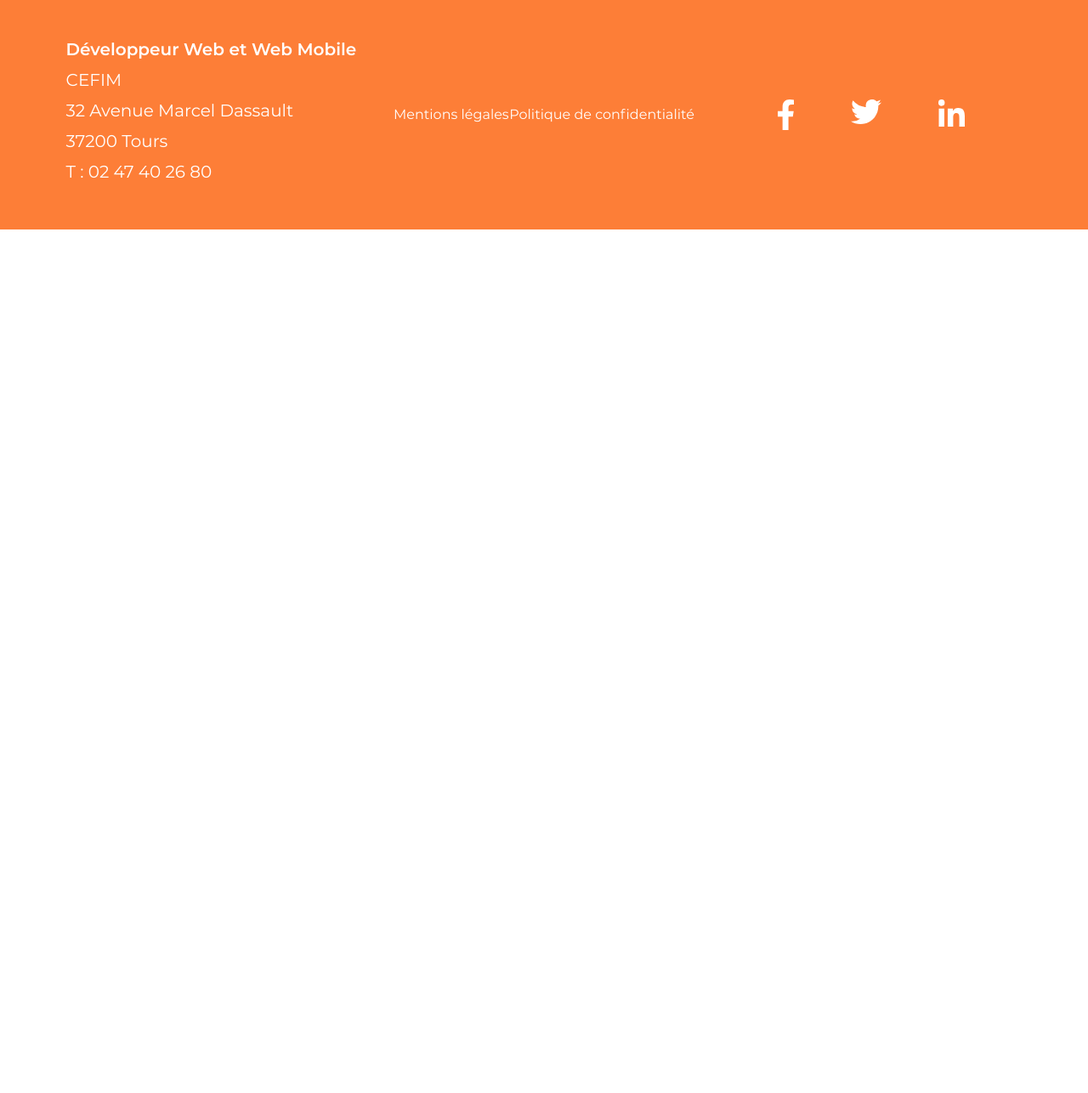
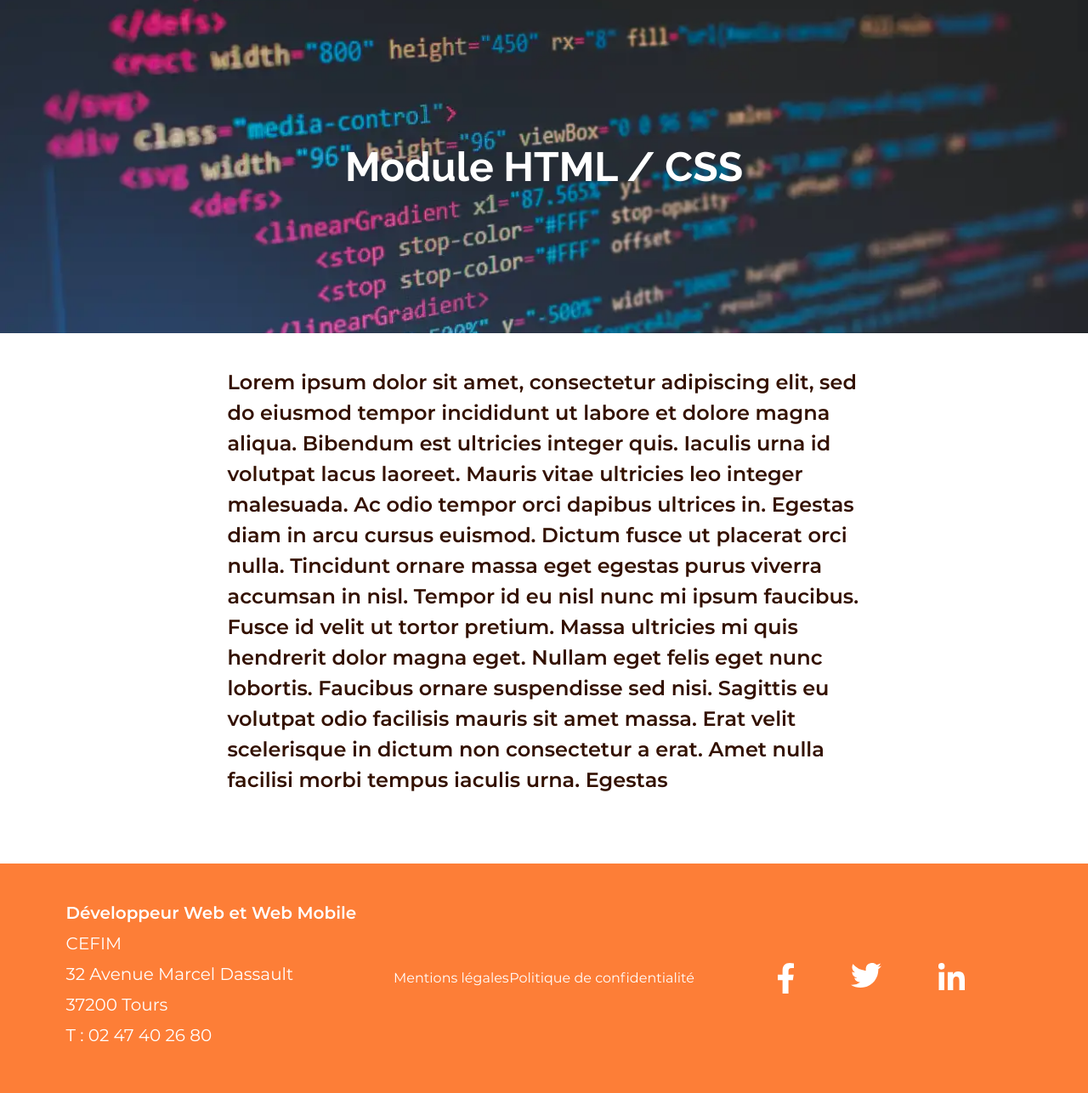
Before and after one commit to Nmarcaud/01-ecf-html-css, a PHP site: page /module.php in a window 1280 px wide. Shown: the part 139-1425 px from the top of the page at 85% size. Before the commit the page ends 409 px from the top, so only its background shows below. Run offline with PHP 8.4, Linux system fonts and the light colour scheme.

Commit message:
Page module de formation terminée

```diff
--- a/css/style.css
+++ b/css/style.css
@@ -471,3 +471,14 @@ footer {
 .address-item:first-child {
     font-weight: 700;
 }
+
+
+/* Pages ----------------------------------------------------------------- Pages */
+/* Page - Module de formation */
+.module-page-main-content .page-title {
+    color: var(--white);
+    margin: 13.2rem auto;
+}
+.module-hero {
+    background: url("../img/code-line@2x_min.webp") center / cover;
+}
--- a/module.php
+++ b/module.php
@@ -13,9 +13,30 @@ $pageName = 'Module';
     @include('parts/nav.php');
 ?>
 
-<main>
+<main class="module-page-main-content">
 
+    <!-- Hero du Module de formation -->
+    <section class="module-hero">
+        <div class="container">
+            <div class="row">
+                <div class="col text-center">
+                    <h1 class="page-title">Module HTML / CSS</h1>
+                </div>
+            </div>
+        </div>
 
+    </section>  <!-- End - Texte du module -->
+
+    <!-- Texte du module -->
+    <section class="module-text-content">
+        <div class="container">
+            <div class="row justify-content-center">
+                <div class="col-12 col-md-10 col-lg-8">
+                    <p class="module-text text-section">Lorem ipsum dolor sit amet, consectetur adipiscing elit, sed do eiusmod tempor incididunt ut labore et dolore magna aliqua. Bibendum est ultricies integer quis. Iaculis urna id volutpat lacus laoreet. Mauris vitae ultricies leo integer malesuada. Ac odio tempor orci dapibus ultrices in. Egestas diam in arcu cursus euismod. Dictum fusce ut placerat orci nulla. Tincidunt ornare massa eget egestas purus viverra accumsan in nisl. Tempor id eu nisl nunc mi ipsum faucibus. Fusce id velit ut tortor pretium. Massa ultricies mi quis hendrerit dolor magna eget. Nullam eget felis eget nunc lobortis. Faucibus ornare suspendisse sed nisi. Sagittis eu volutpat odio facilisis mauris sit amet massa. Erat velit scelerisque in dictum non consectetur a erat. Amet nulla facilisi morbi tempus iaculis urna. Egestas</p>
+                </div>
+            </div>
+        </div>
+    </section>  <!-- End - Texte du module -->
 
 
 
```
